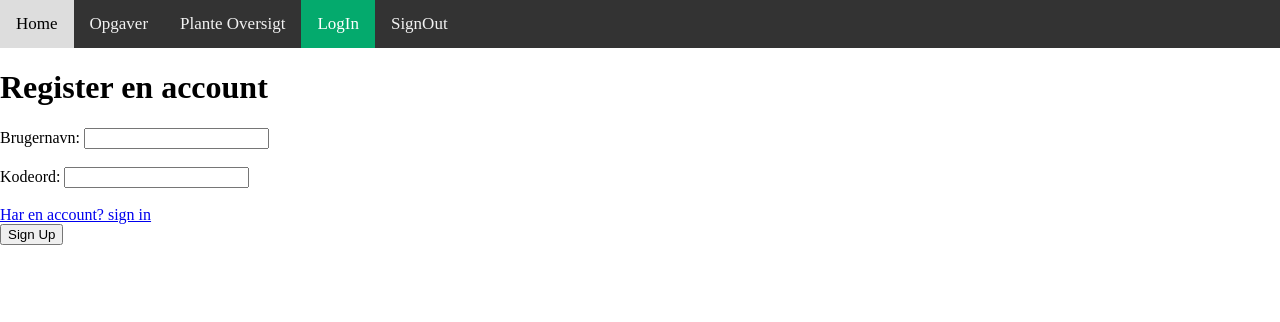
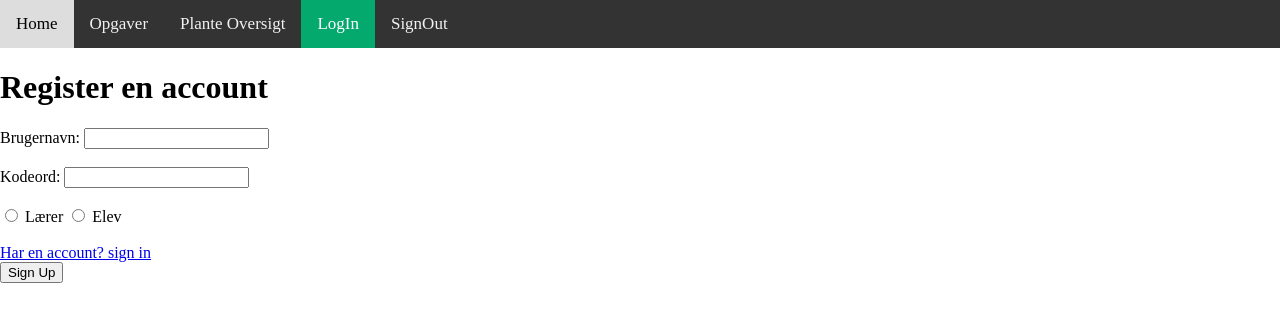
Before and after one commit to LumpaClumpa/Informatik-eksamensprojekt-, a Flask app: template templates/register.html in a window 1280 px wide. Shown: the top 322 px of the page. Run offline with Flask 3, Linux system fonts and the light colour scheme; the template is opened without the code that fills it, so the values that code supplies are empty.

Commit message:
Update register.html

```diff
--- a/templates/register.html
+++ b/templates/register.html
@@ -51,6 +51,9 @@
         <label for="password">Kodeord: </label>
         <input type="password" id="password" name="password" required><br><br>
 
+        <input type="radio" id="teacher" name="choice" value="1"> Lærer
+        <input type="radio" id="student" name="choice" value="2"> Elev <br><br>
+
         <a href="{{url_for('login')}}">Har en account? sign in</a> <br>
         <button type="submit">Sign Up</button><br>
 
```
